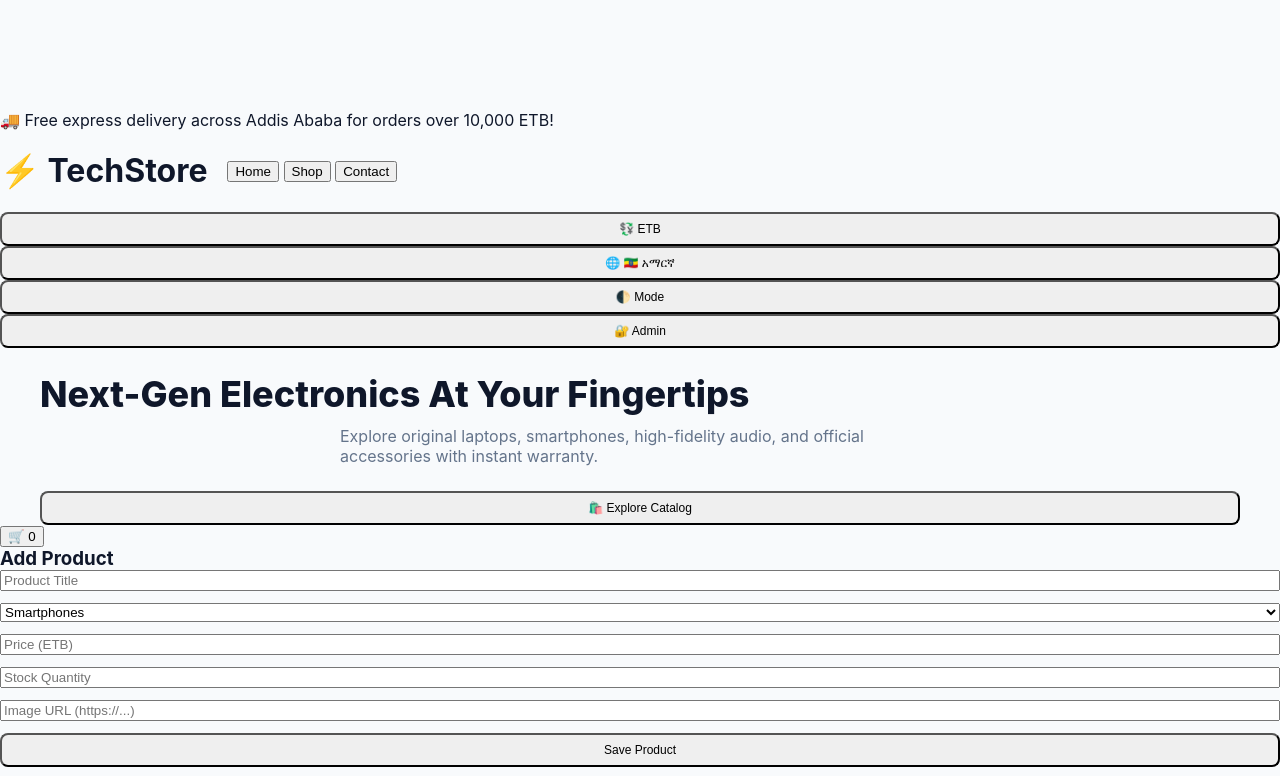
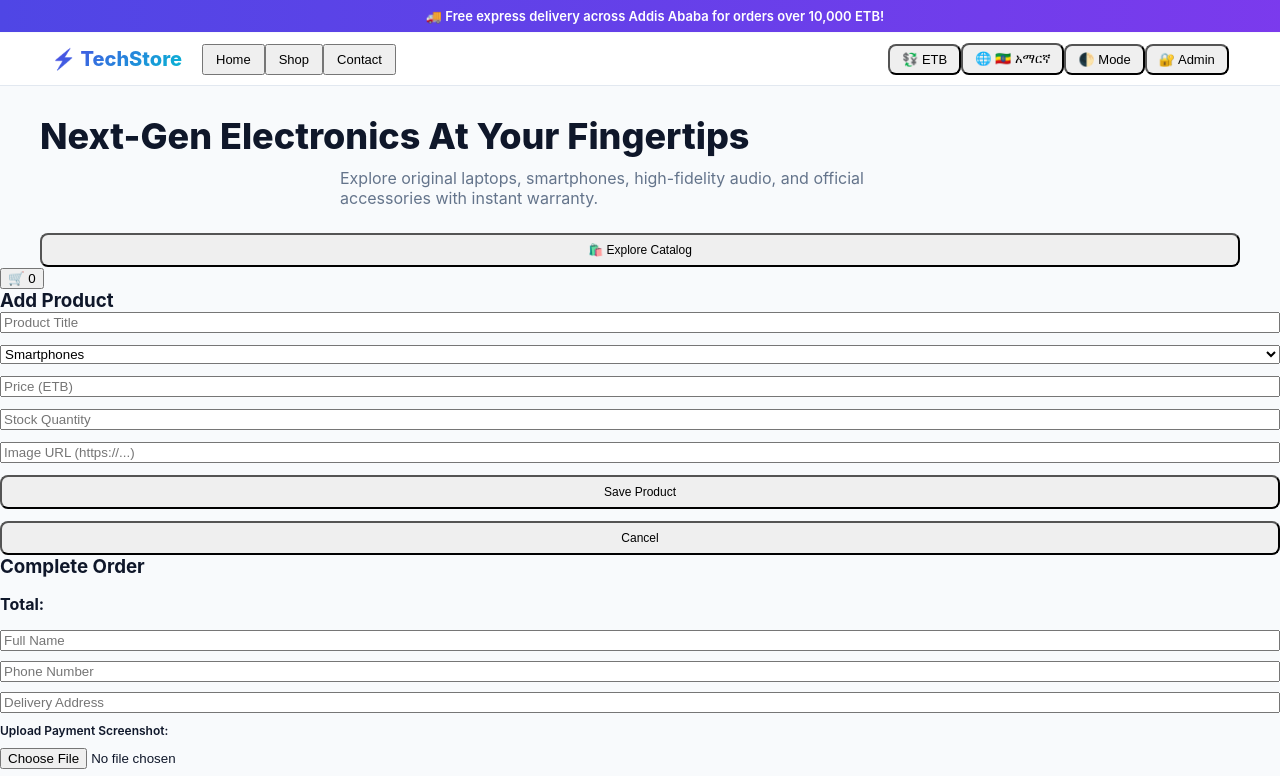
Before and after one commit to xfrrvgtt-max/shopn, a website: page public/index.html in a window 1280 px wide. Shown: the top 776 px of the page. Drawn offline with Linux system fonts and the light colour scheme.

Commit message:
Update index.html

```diff
--- a/public/index.html
+++ b/public/index.html
@@ -34,8 +34,68 @@
       background-color: var(--bg-color);
       color: var(--text-color);
       margin: 0;
-      padding-top: 110px;
+      padding-top: 90px;
       padding-bottom: 40px;
+    }
+
+    .promo-banner {
+      background: linear-gradient(90deg, #4f46e5, #7c3aed);
+      color: white;
+      text-align: center;
+      padding: 8px 15px;
+      font-size: 13px;
+      font-weight: 600;
+      position: fixed;
+      top: 0;
+      width: 100%;
+      z-index: 1100;
+    }
+
+    /* --- CLEAN HEADER FIX --- */
+    header {
+      position: fixed;
+      top: 33px;
+      left: 0;
+      right: 0;
+      background: rgba(255, 255, 255, 0.9);
+      backdrop-filter: blur(10px);
+      display: flex !important;
+      flex-direction: row !important;
+      justify-content: space-between !important;
+      align-items: center !important;
+      padding: 10px 4% !important;
+      border-bottom: 1px solid var(--border-color);
+      z-index: 1000;
+      gap: 15px;
+    }
+
+    body.dark-mode header {
+      background: rgba(17, 24, 39, 0.9);
+    }
+
+    .brand-title {
+      font-size: 20px;
+      font-weight: 800;
+      background: linear-gradient(135deg, #4f46e5, #06b6d4);
+      -webkit-background-clip: text;
+      -webkit-text-fill-color: transparent;
+      margin: 0;
+      white-space: nowrap;
+    }
+
+    /* Keep header items inline */
+    header nav, .header-actions, .controls, div[class*="action"], div[class*="btn"] {
+      display: flex !important;
+      flex-direction: row !important;
+      align-items: center !important;
+      width: auto !important;
+      margin: 0 !important;
+    }
+
+    header button, header .btn {
+      width: auto !important;
+      padding: 6px 12px !important;
+      font-size: 13px !important;
     }
 
     .container {
@@ -44,7 +104,7 @@
       padding: 0 20px;
     }
 
-    /* --- HARD FORCE 4 COLUMNS ON DESKTOP --- */
+    /* --- 4 COLUMNS DESKTOP GRID --- */
     #productContainer, .product-grid, .products-container, .grid {
       display: grid !important;
       grid-template-columns: repeat(4, 1fr) !important;
@@ -52,7 +112,7 @@
       width: 100% !important;
     }
 
-    /* --- INDIVIDUAL PRODUCT CARD FIX --- */
+    /* --- PRODUCT CARD STYLING --- */
     .product-card, .card, #productContainer > div, .products-container > div {
       display: flex !important;
       flex-direction: column !important;
@@ -61,12 +121,10 @@
       border-radius: 14px !important;
       padding: 12px !important;
       width: 100% !important;
-      max-width: 100% !important;
       box-sizing: border-box !important;
       box-shadow: var(--shadow-sm) !important;
     }
 
-    /* --- IMAGE FIX --- */
     .product-card img, .card img, #productContainer img {
       width: 100% !important;
       height: 140px !important;
@@ -74,7 +132,6 @@
       border-radius: 10px !important;
     }
 
-    /* --- TEXT & BUTTON FIXES --- */
     .product-card h3, .card h3, .card-title {
       font-size: 14px !important;
       font-weight: 700 !important;
@@ -97,6 +154,11 @@
 
     /* --- MOBILE RESPONSIVE (2 ITEMS PER ROW) --- */
     @media (max-width: 768px) {
+      header {
+        padding: 8px 2% !important;
+        gap: 8px;
+      }
+
       #productContainer, .product-grid, .products-container, .grid {
         grid-template-columns: repeat(2, 1fr) !important;
         gap: 10px !important;
```
